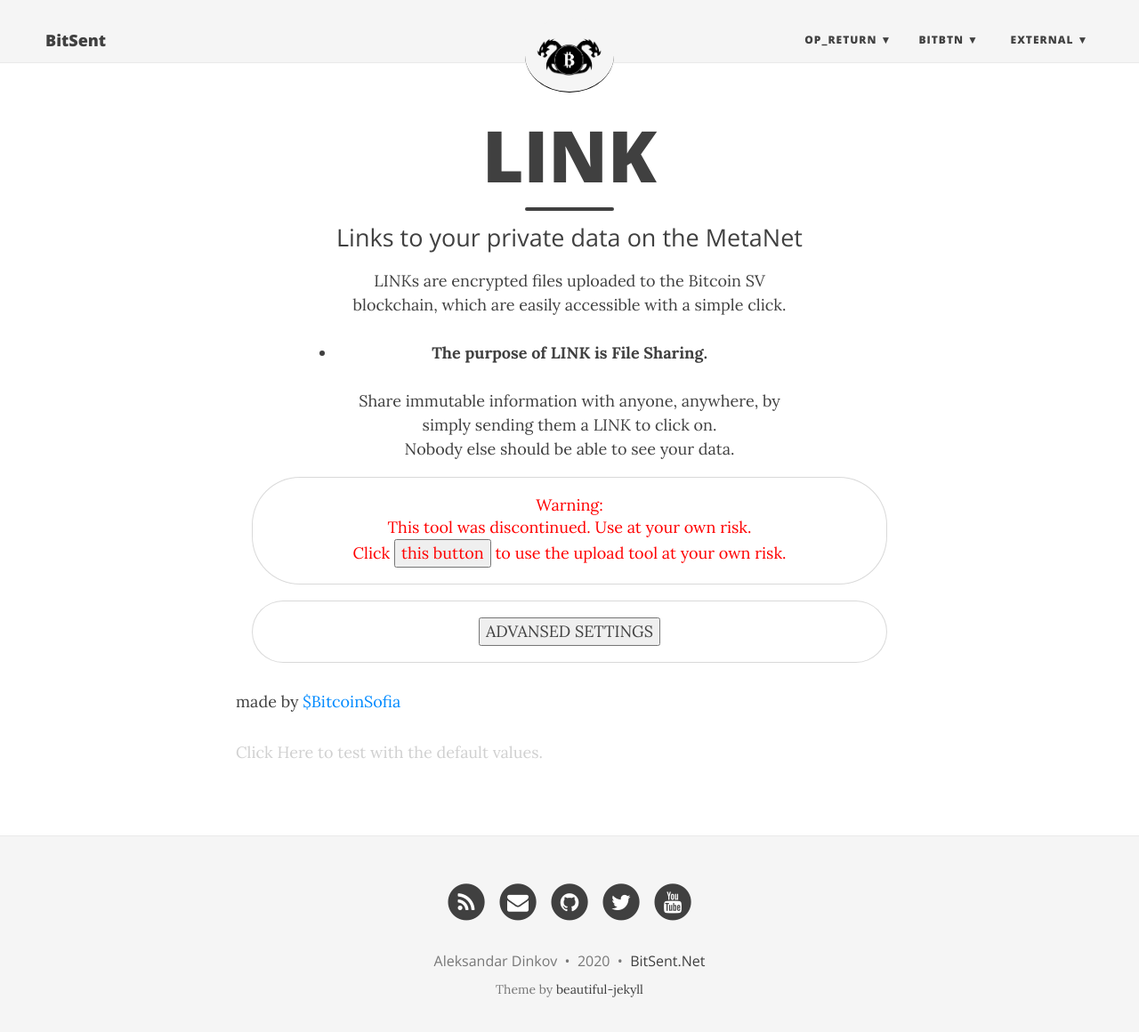
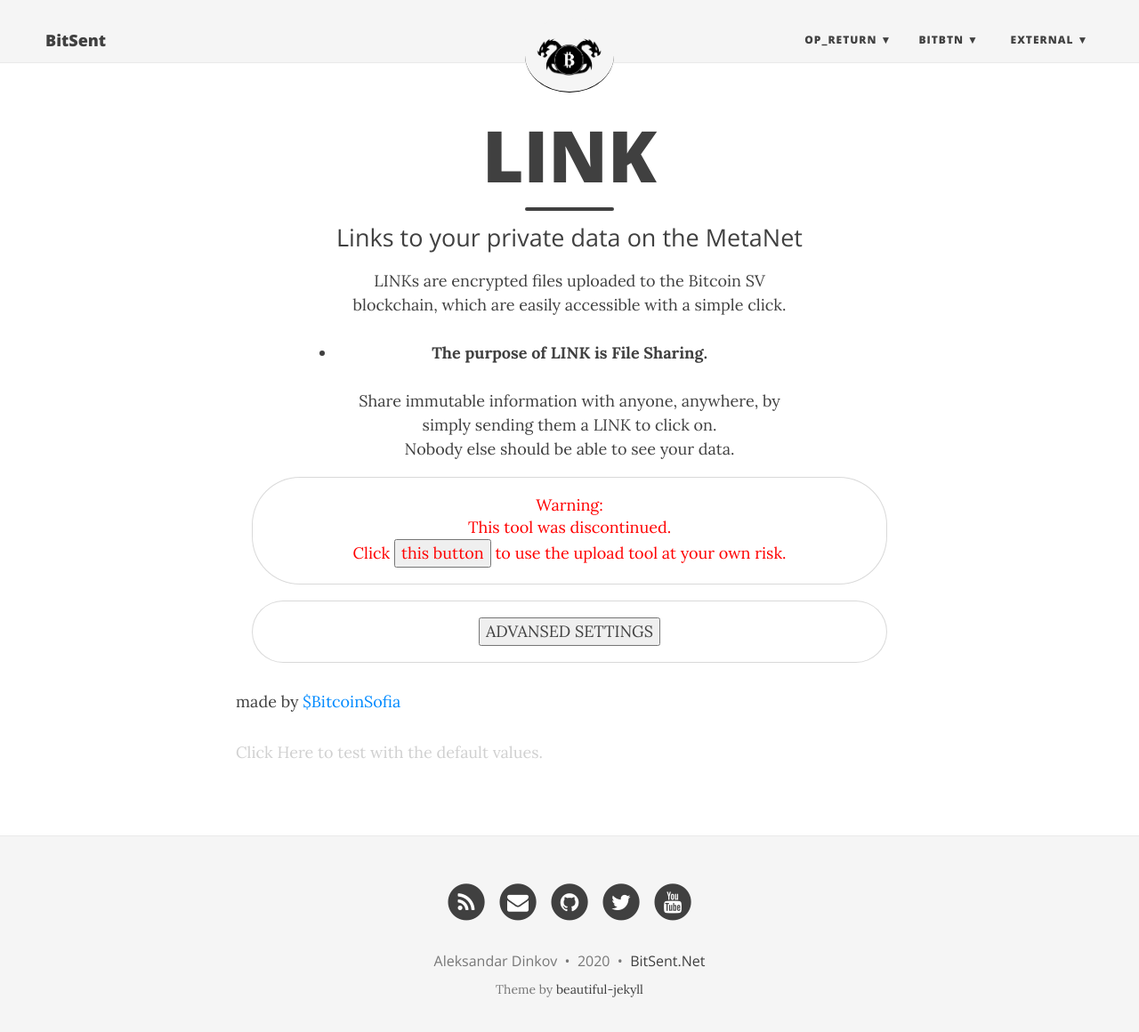
Before and after one commit to bitsent/bitsent.github.io, a Jekyll site: the page built from LINK.md, in a window 1280 px wide and 1173 px high. Shown: the top 1160 px of the window at 89% size. Built offline with Jekyll 4.4.1, drawn with Linux system fonts in a browser that asks for light colours; nearby versions of some CDN libraries.

Commit message:
remove repeated text

```diff
--- a/_includes/link.html
+++ b/_includes/link.html
@@ -16,7 +16,7 @@
   <div id="wrapper">
     <div class="center" style="color:red;">
       Warning:<br/>
-      This tool was discontinued. Use at your own risk. <br/>
+      This tool was discontinued.<br/>
       Click <button onclick="document.getElementById('upload').classList.toggle('hide')">
         this button
       </button> to use the upload tool at your own risk.
```
